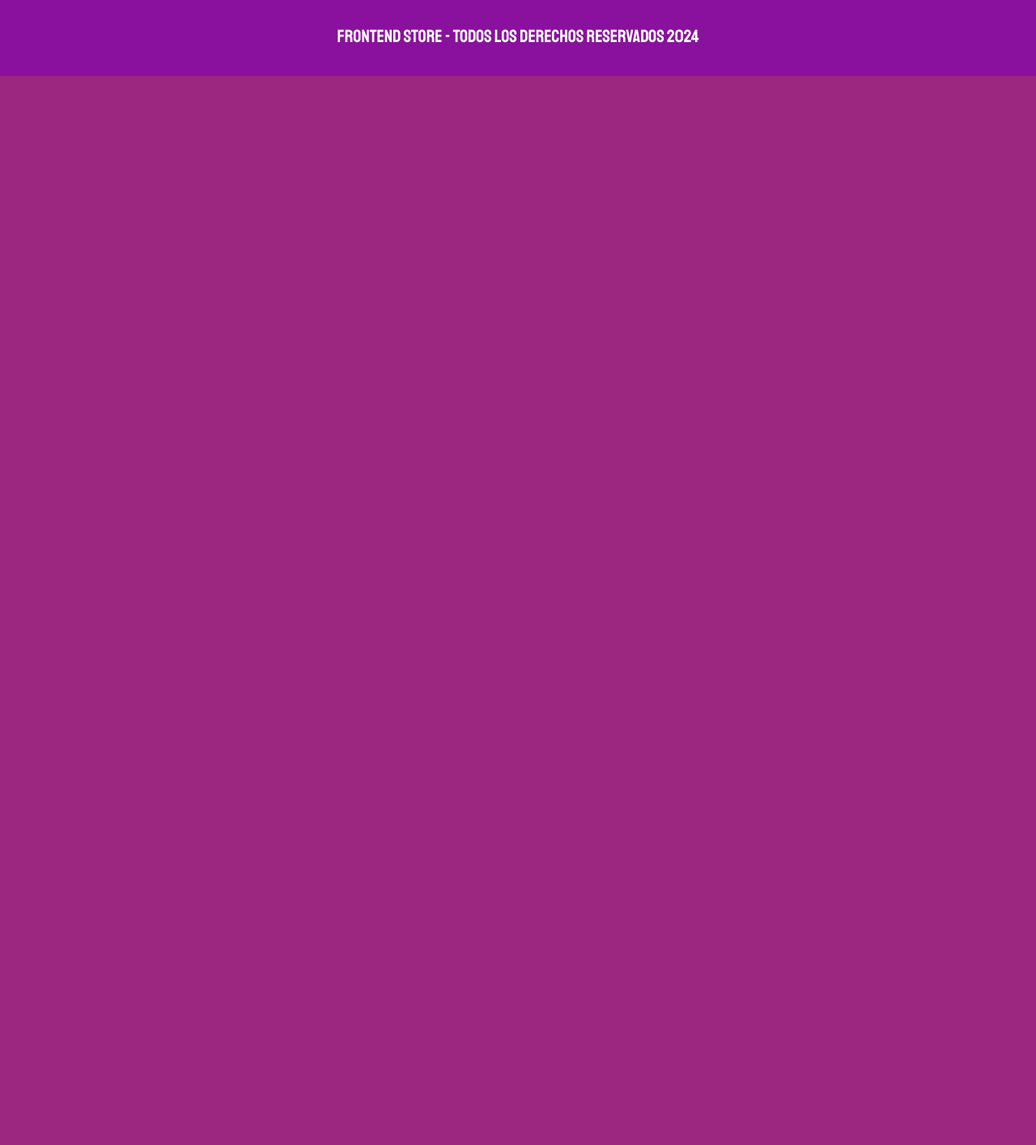
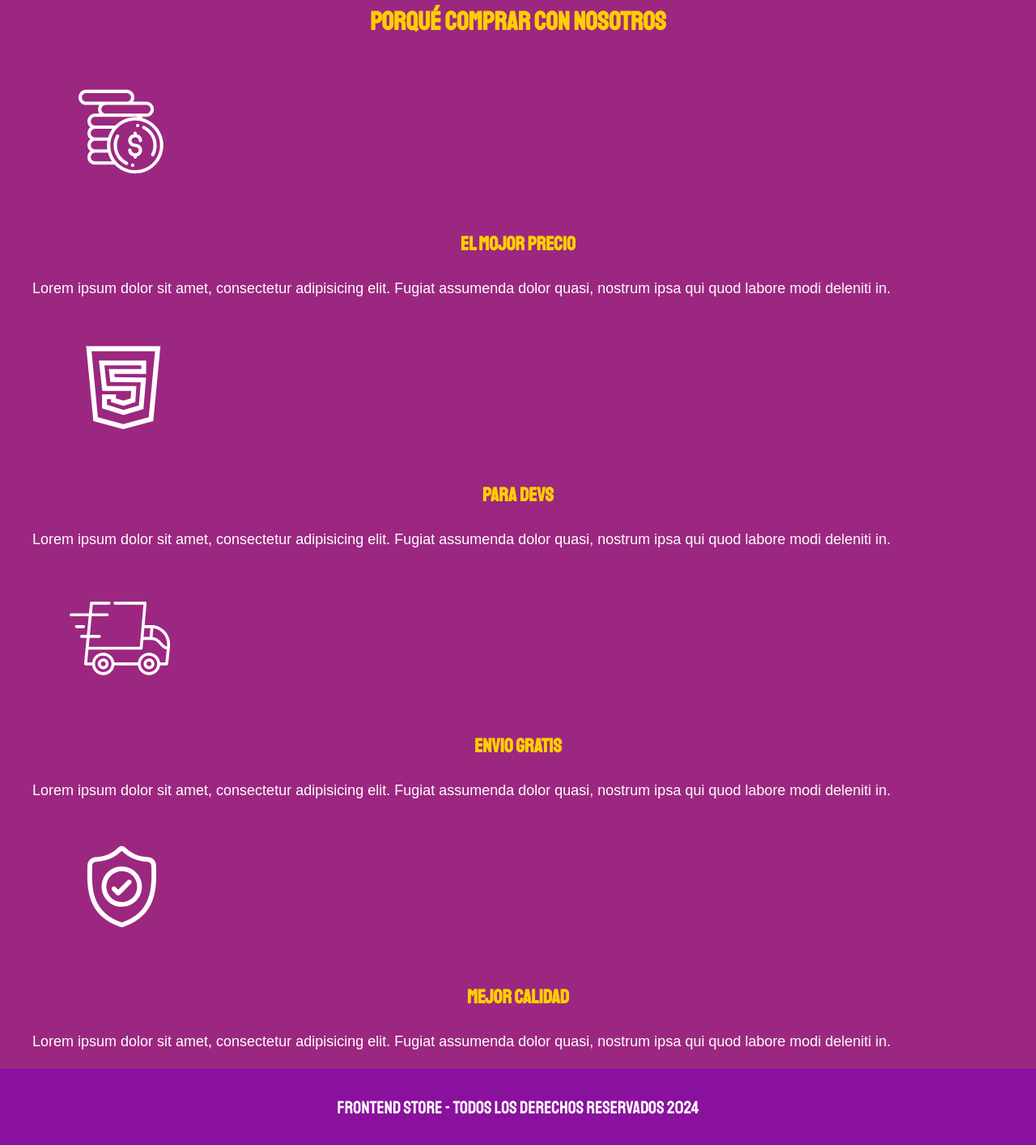
Before and after one commit to Julianmonteros/FrontEndStore, a plain HTML site: page nosotros.html in a window 1280 px wide. Shown: the part 784-2198 px from the top of the page at 81% size. Before the commit the page ends 878 px from the top, so only its background shows below. Drawn offline with Linux system fonts and the light colour scheme.

Commit message:
iconos puestos

```diff
--- a/nosotros.html
+++ b/nosotros.html
@@ -41,8 +41,60 @@
         </div>
 
     </main>
-    <section>
+    <section class="contenedor comprar">
+        <h2 class="comprar__titulo">
+            Porqué comprar con nosotros
+        </h2>
 
+        <div class="bloques">
+
+            <div class="bloque"><!--inicio bloque 1-->
+                <img src="img/icono_1.png" alt="nosotros icono 1">
+                <h3 class="bloque__titulo">
+                    El mojor precio
+                </h3>
+                <p>
+                    Lorem ipsum dolor sit amet, consectetur adipisicing elit. Fugiat assumenda dolor quasi, nostrum ipsa
+                    qui quod labore modi deleniti in.
+                </p>
+            </div> <!--fin bloque-->
+
+            <div class="bloque"><!--inicio bloque 2-->
+                <img src="img/icono_2.png" alt="nosotros icono 1">
+                <h3 class="bloque__titulo">
+                    para devs
+                </h3>
+                <p>
+                    Lorem ipsum dolor sit amet, consectetur adipisicing elit. Fugiat assumenda dolor quasi, nostrum ipsa
+                    qui quod labore modi deleniti in.
+                </p>
+            </div> <!--fin bloque-->
+
+            <div class="bloque"><!--inicio bloque 3-->
+                <img src="img/icono_3.png" alt="nosotros icono 1">
+                <h3 class="bloque__titulo">
+                    Envio gratis
+                </h3>
+                <p>
+                    Lorem ipsum dolor sit amet, consectetur adipisicing elit. Fugiat assumenda dolor quasi, nostrum ipsa
+                    qui quod labore modi deleniti in.
+                </p>
+            </div> <!--fin bloque-->
+
+            <div class="bloque"><!--inicio bloque 4-->
+                <img src="img/icono_4.png" alt="nosotros icono 1">
+                <h3 class="bloque__titulo">
+                    Mejor calidad
+                </h3>
+                <p>
+                    Lorem ipsum dolor sit amet, consectetur adipisicing elit. Fugiat assumenda dolor quasi, nostrum ipsa
+                    qui quod labore modi deleniti in.
+                </p>
+            </div> <!--fin bloque-->
+
+
+
+        </div><!--finbloques-->
     </section>
 
     <footer class="footer">
```
